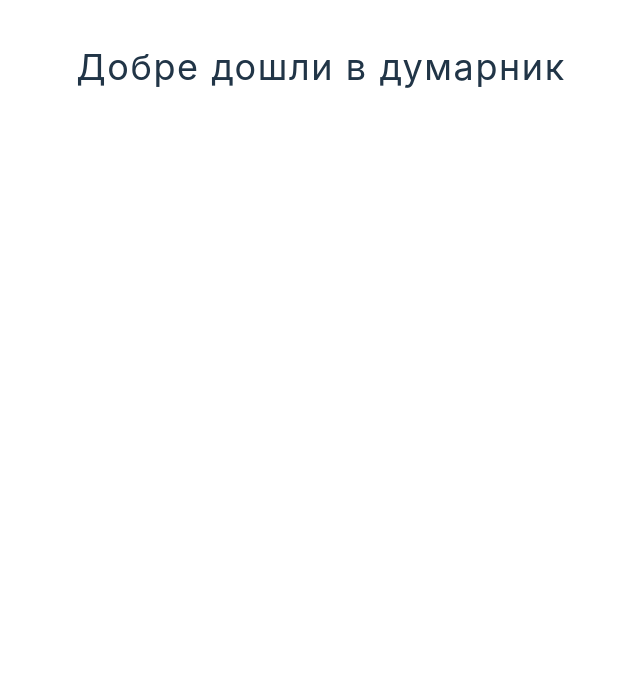
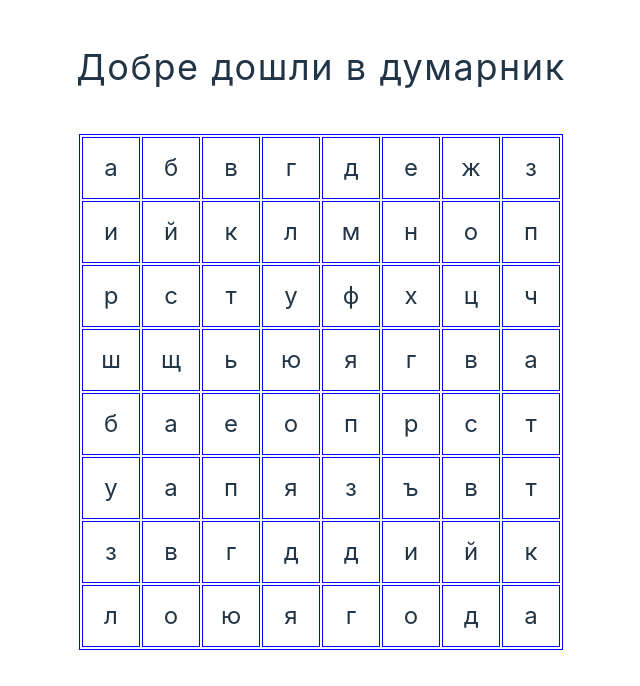
Before and after one commit to niki4etoo/Dumarnik, a React (Vite) app in the folder Dumarnik/: page / in a window 1280 px wide. Shown: the top 686 px of the page, without its empty margins (319-959 px from the left). Built offline with nearby package versions, Linux system fonts and the light colour scheme.

Commit message:
added 8x8 table with letters

```diff
--- a/Dumarnik/src/components/Square.tsx
+++ b/Dumarnik/src/components/Square.tsx
@@ -1,8 +1,93 @@
+import './table.css'
+
 const Square = () => {
+
     return (
-        <>
-
-        </>
+        // 8 x 8 Square
+        <div className='game_board'>
+            <table className='default_table'>
+                <tr>
+                    <td id="t00" className="default_cells">а</td>
+                    <td id="t01" className="default_cells">б</td>
+                    <td id="t02" className="default_cells">в</td>
+                    <td id="t03" className="default_cells">г</td>
+                    <td id="t04" className="default_cells">д</td>
+                    <td id="t05" className="default_cells">е</td>
+                    <td id="t06" className="default_cells">ж</td>
+                    <td id="t07" className="default_cells">з</td>
+                </tr>
+                <tr>
+                    <td id="t10" className="default_cells">и</td>
+                    <td id="t11" className="default_cells">й</td>
+                    <td id="t12" className="default_cells">к</td>
+                    <td id="t13" className="default_cells">л</td>
+                    <td id="t14" className="default_cells">м</td>
+                    <td id="t15" className="default_cells">н</td>
+                    <td id="t16" className="default_cells">о</td>
+                    <td id="t17" className="default_cells">п</td>
+                </tr>
+                <tr>
+                    <td id="t20" className="default_cells">р</td>
+                    <td id="t21" className="default_cells">с</td>
+                    <td id="t22" className="default_cells">т</td>
+                    <td id="t23" className="default_cells">у</td>
+                    <td id="t24" className="default_cells">ф</td>
+                    <td id="t25" className="default_cells">х</td>
+                    <td id="t26" className="default_cells">ц</td>
+                    <td id="t27" className="default_cells">ч</td>
+                </tr>
+                <tr>
+                    <td id="t30" className="default_cells">ш</td>
+                    <td id="t31" className="default_cells">щ</td>
+                    <td id="t32" className="default_cells">ь</td>
+                    <td id="t33" className="default_cells">ю</td>
+                    <td id="t34" className="default_cells">я</td>
+                    <td id="t35" className="default_cells">г</td>
+                    <td id="t36" className="default_cells">в</td>
+                    <td id="t37" className="default_cells">а</td>
+                </tr>
+                <tr>
+                    <td id="t41" className="default_cells">б</td>
+                    <td id="t40" className="default_cells">а</td>
+                    <td id="t42" className="default_cells">е</td>
+                    <td id="t43" className="default_cells">о</td>
+                    <td id="t44" className="default_cells">п</td>
+                    <td id="t45" className="default_cells">р</td>
+                    <td id="t46" className="default_cells">с</td>
+                    <td id="t47" className="default_cells">т</td>
+                </tr>
+                <tr>
+                    <td id="t50" className="default_cells">у</td>
+                    <td id="t51" className="default_cells">а</td>
+                    <td id="t52" className="default_cells">п</td>
+                    <td id="t53" className="default_cells">я</td>
+                    <td id="t54" className="default_cells">з</td>
+                    <td id="t55" className="default_cells">ъ</td>
+                    <td id="t56" className="default_cells">в</td>
+                    <td id="t57" className="default_cells">т</td>
+                </tr>
+                <tr>
+                    <td id="t60" className="default_cells">з</td>
+                    <td id="t61" className="default_cells">в</td>
+                    <td id="t62" className="default_cells">г</td>
+                    <td id="t63" className="default_cells">д</td>
+                    <td id="t64" className="default_cells">д</td>
+                    <td id="t65" className="default_cells">и</td>
+                    <td id="t66" className="default_cells">й</td>
+                    <td id="t67" className="default_cells">к</td>
+                </tr>
+                <tr>
+                    <td id="t70" className="default_cells">л</td>
+                    <td id="t71" className="default_cells">о</td>
+                    <td id="t72" className="default_cells">ю</td>
+                    <td id="t73" className="default_cells">я</td>
+                    <td id="t74" className="default_cells">г</td>
+                    <td id="t75" className="default_cells">о</td>
+                    <td id="t76" className="default_cells">д</td>
+                    <td id="t77" className="default_cells">а</td>
+                </tr>
+            </table>
+        </div>
     )
 }
 
--- /dev/null
+++ b/Dumarnik/src/components/table.css
@@ -0,0 +1,22 @@
+table, tbody, tr, td {
+    border: 1px solid blue;
+}
+
+td {
+    font-size: 1.5rem;
+    width: 32px;
+    height: 32px;
+    text-align: center;
+}
+
+.game_board {
+    display: flex;
+    justify-content: center;
+    align-items: center;
+
+    padding: 5vh 0;
+}
+
+.default_cells {
+    padding: 0.75rem;
+}
```
